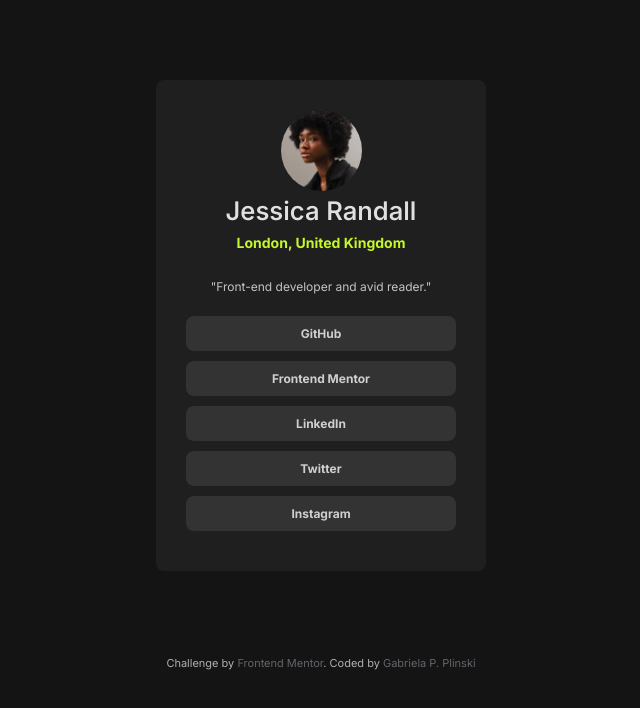
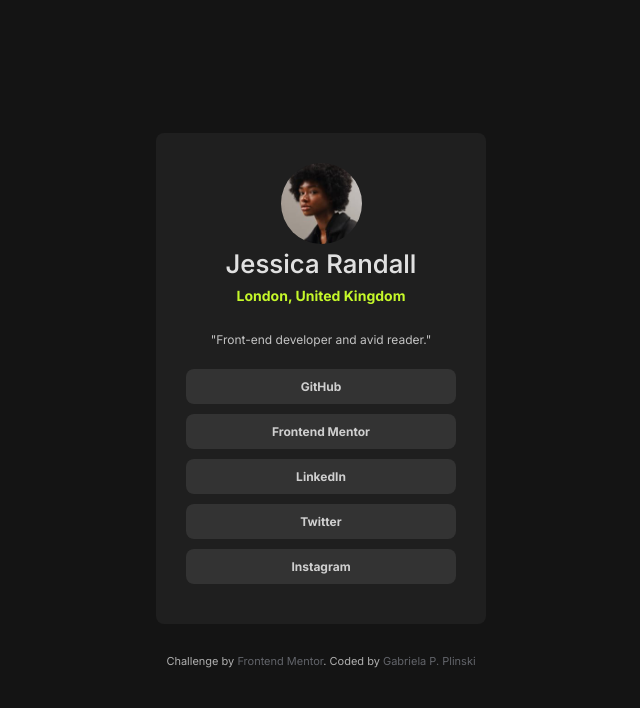
Before and after one commit to gabrielaplinski/Perfil-Responsivo, a plain HTML site: page index.html in a window 1280 px wide. Shown: the whole page, without its empty margins (319-959 px from the left). Drawn offline with Linux system fonts and the light colour scheme.

Commit message:
Update style.css

```diff
--- a/style.css
+++ b/style.css
@@ -23,18 +23,22 @@ Grey 900: hsl(0, 0%, 8%)
 }
 
 body {
+    display: flex;
+    flex-direction: column;
+    justify-content: center;
+    align-items: center;
     font-family: "Inter", sans-serif;
     background-color: var(--cinza3);
+    min-height: 100vh;
 }
 
 main {
     width: 270px;
     background-color: var(--cinza2);
     padding: 30px;
-    margin: auto;
-    margin-top: 80px;
     text-align: center;
     border-radius: 8px;
+    margin-bottom: 30px;
 }
 
 img {
@@ -91,8 +95,9 @@ ul li a:hover {
 }
 
 footer {
-    margin-top: 85px;
     color: rgba(255, 255, 255, 0.664);
+    font-size: 11em;
+    text-align: center;
 }
 
 .attribution {
```
